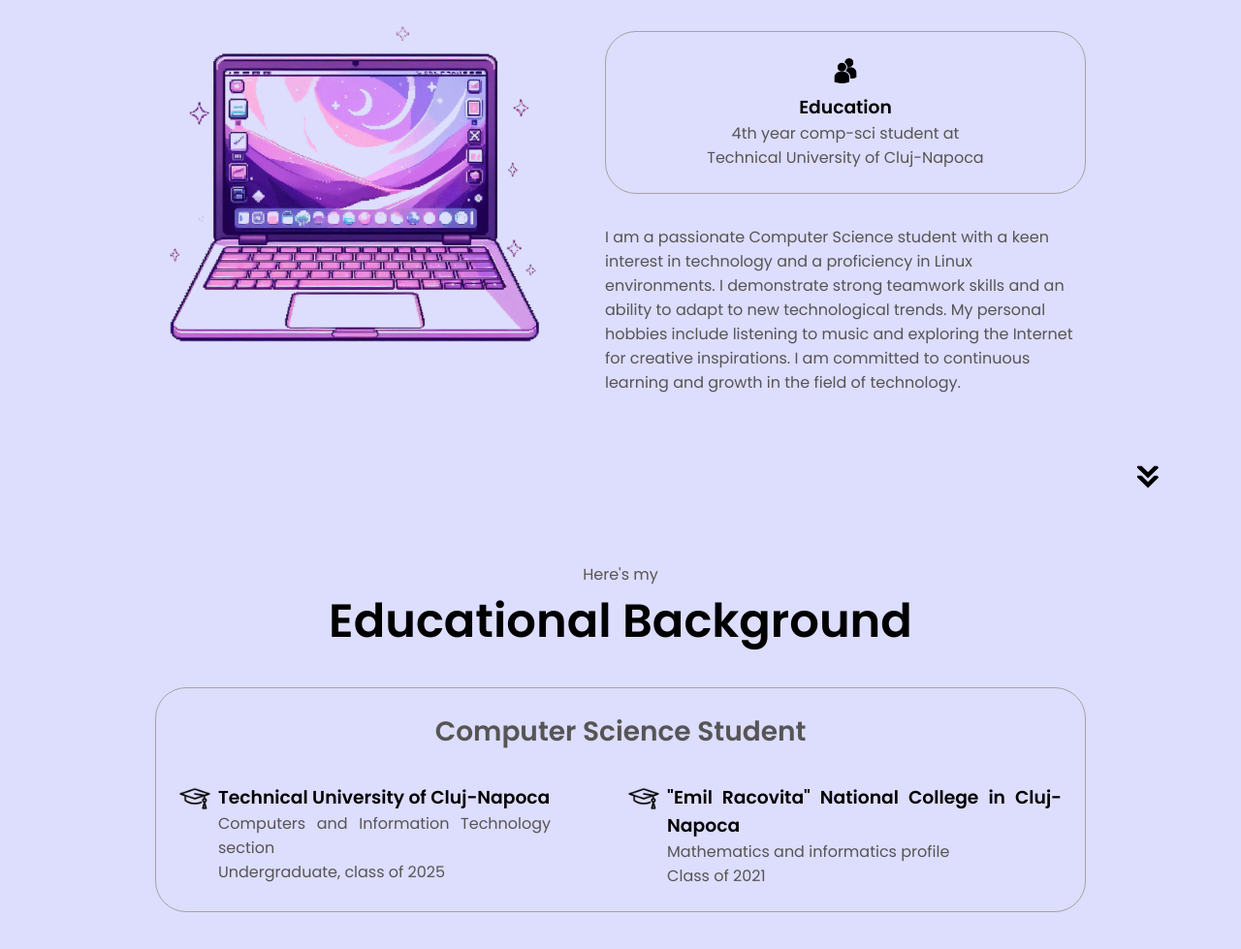
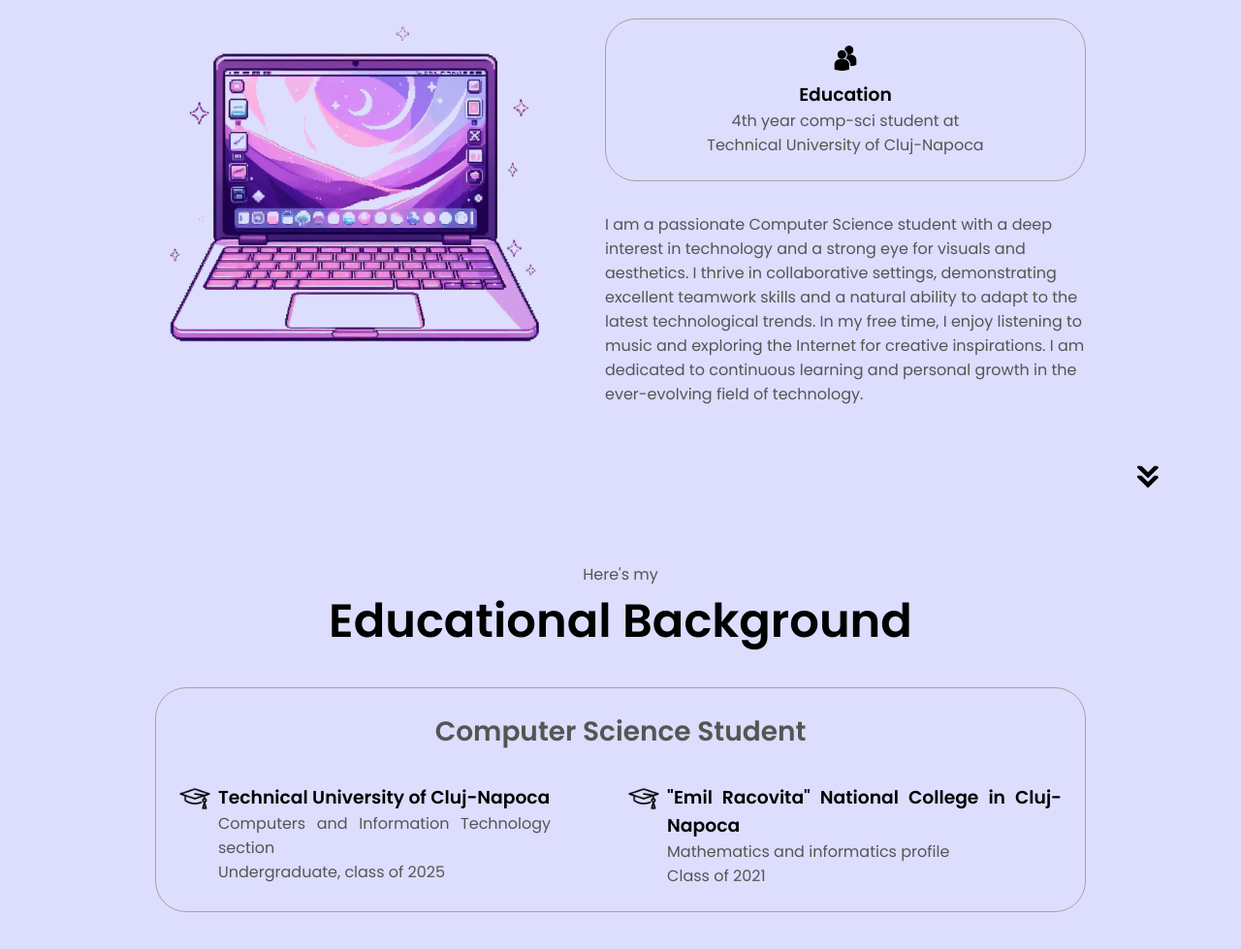
Before and after one commit to rafaella-vlase/OnlinePortfolio, a plain HTML site: page index.html in a window 1280 px wide. Shown: the part 1116-2095 px from the top of the page at 97% size. Drawn offline with Linux system fonts and the light colour scheme; a script that the page names is missing.

Commit message:
update index.html

```diff
--- a/index.html
+++ b/index.html
@@ -77,12 +77,7 @@
                 </div>
                 <div class="text-container">
                 <p>
-                    I am a passionate Computer Science student with a keen interest in technology and a
-                    proficiency in Linux environments.
-                    I demonstrate strong teamwork skills and an ability to adapt to
-                    new technological trends. My personal hobbies include listening
-                    to music and exploring the Internet for creative inspirations.
-                    I am committed to continuous learning and growth in the field of technology.
+                    I am a passionate Computer Science student with a deep interest in technology and a strong eye for visuals and aesthetics. I thrive in collaborative settings, demonstrating excellent teamwork skills and a natural ability to adapt to the latest technological trends. In my free time, I enjoy listening to music and exploring the Internet for creative inspirations. I am dedicated to continuous learning and personal growth in the ever-evolving field of technology.
                 </p>
             </div>
             </div>
```
